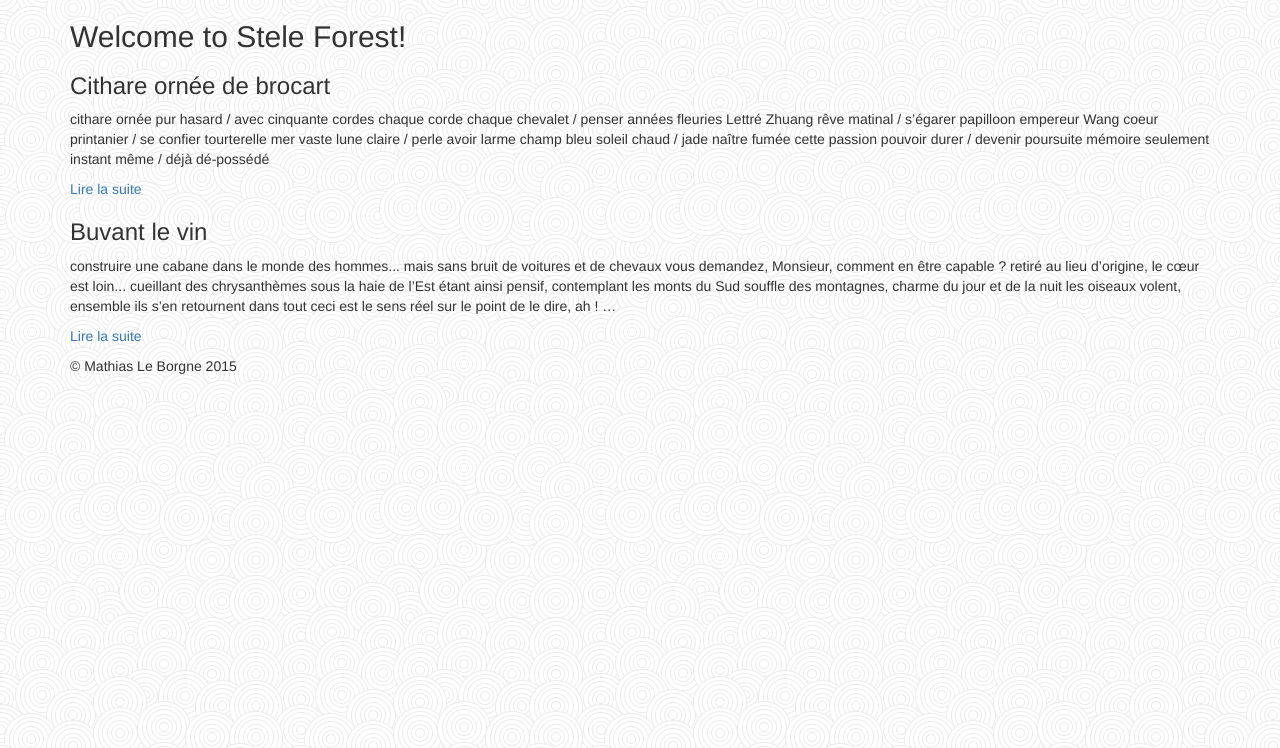
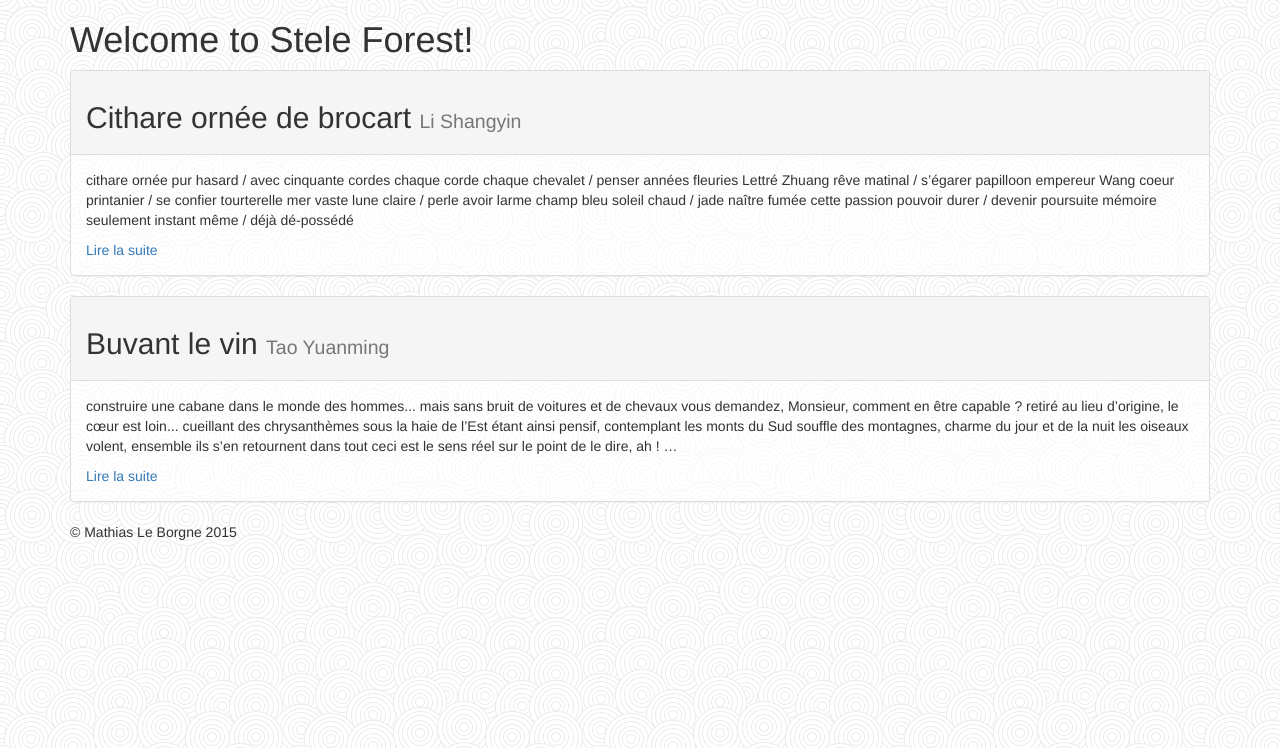
Before and after one commit to mathiasleborgne/chinese-texts, a Django app: page /home in a window 1280 px wide. Shown: the part 52-800 px from the top of the page. Run offline with Django 3.2, Linux system fonts and the light colour scheme; data comes from the database, SQL or seed files in the repository; some libraries are stand-ins or nearby versions.

Commit message:
SteleForest: use bootstrap panels

```diff
--- a/static/css/texts_style.css
+++ b/static/css/texts_style.css
@@ -11,6 +11,10 @@ body {
     margin-top: 0px;
 }
 
+.panel {
+    background-color: rgba(255, 255, 255, 0.65);
+}
+
 #logo {
     height: 50px;
 }
--- a/texts/templates/texts/home.html
+++ b/texts/templates/texts/home.html
@@ -2,14 +2,18 @@
 {% block title %}Stele Forest Home Page{% endblock %}
 {% block content %}
 
-<h2>Welcome to Stele Forest!</h2>
+<h1>Welcome to Stele Forest!</h1>
 
 {% for text in latest_texts %}
-    <div class="text">
-        <h3>{{ text.title_french }}</h3>
+<div class="panel panel-default">
+    <div class="panel-heading">
+        <h2>{{ text.title_french }} <small>{{ text.author.name_pinyin }}</small></h2>
+    </div>
+    <div class="panel-body">
         <p>{{ text.content_french|truncatewords_html:80 }}</p>
-        <p><a href="{% url "read_text" text.id %}">Lire la suite</a>
+        <a href="{% url "read_text" text.id %}">Lire la suite</a>
     </div>
+</div>
 {% empty %}
     <p>No text to display</p>
 {% endfor %}
```
Also changed, not shown: texts/templates/texts/text.html (+12 -4 lines).
